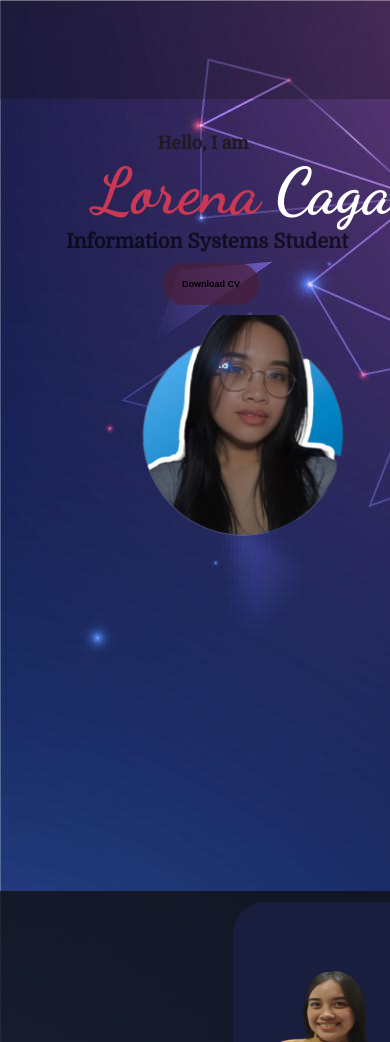
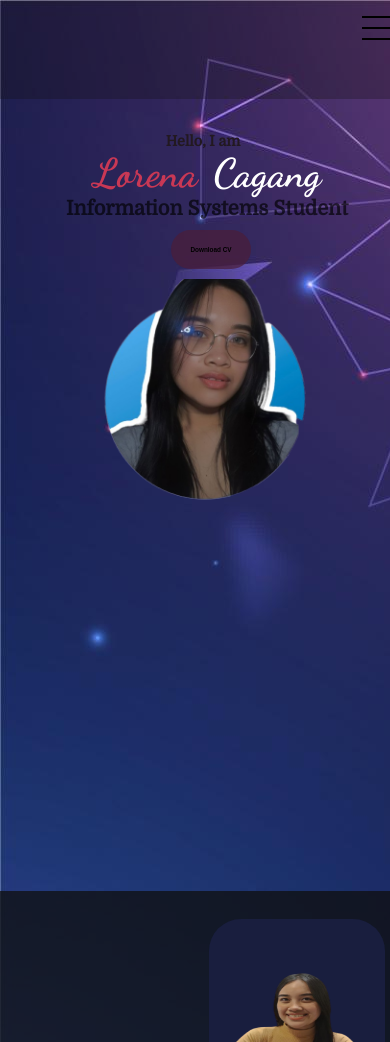
Before and after one commit to LorenaCagang/ActivityWebsite, a plain HTML site: page index.html in a window 390 px wide. Shown: the top 1042 px of the page. Drawn offline with Linux system fonts and the light colour scheme; a web font is replaced by a local one.

Commit message:
Update mediaquiries.css

```diff
--- a/mediaquiries.css
+++ b/mediaquiries.css
@@ -271,4 +271,82 @@
 
 
   }
+  @media screen and (max-width: 430px) {
+    html, body {
+      overflow-x: hidden;
+    }
+    body {
+      position: relative;
+
+    }
+      #hamburger-nav{
+        gap: 0;
+      }
+        .section__text{
+          text-align: center;
+          padding-left: 1rem;
+
+        }
+        .section__text__home {
+          text-align:center;
+          font-size: .9rem;
+          color: rgb(34, 25, 32);
+          padding-left: -1rem;
+        }
+        .section__text__p2{
+          padding-left: 0.5rem;
+        }
+        .Title{
+          align-items: center;
+          padding-left:16.5% ;
+          gap: 1rem;
+
+        }
+        .Title h1{
+          font-size: 2.5rem;
+          text-align: center;
+
+
+        }
+        .Title h2{
+          font-size: 2.5rem;
+
+
+        }
+        .btn {
+          width: 5rem;
+          font-size: 0.4rem; /* 9px converted to rem */
+        }
+
+        .btn-container{
+          padding-left: 1rem;
+        }
+        .prof__section__pic-container{
+          height: 15rem;
+          width: 15rem;
+          padding-left: 18%;
+          padding-top: 3%;
+        }
+        #hamburger-nav {
+          display: block;
+        }
+        .hamburger-menu{
+          position:fixed;
+          padding-left: 22rem;
+          padding-top: 1.5%;
+        }
+
+        .about-pic{
+          border-radius: 2rem;
+          margin-top: 25% ;
+          margin-right: -17rem;
+          height:11rem;
+          width: 11rem;
+          border-radius: 1;
+        }
+
+
+
+
+    }
   }
```
